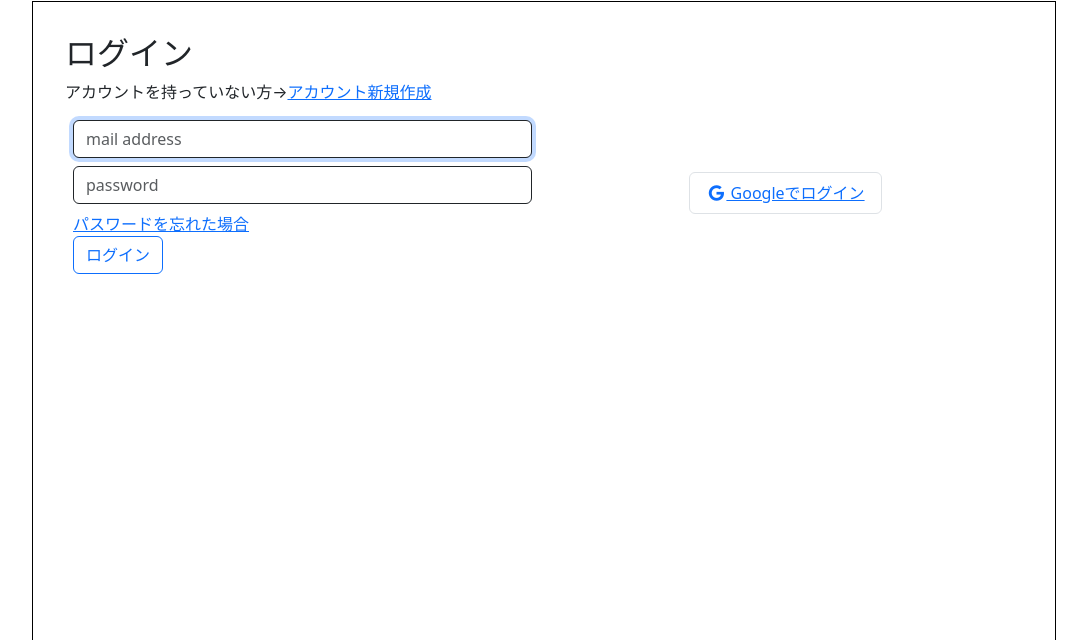
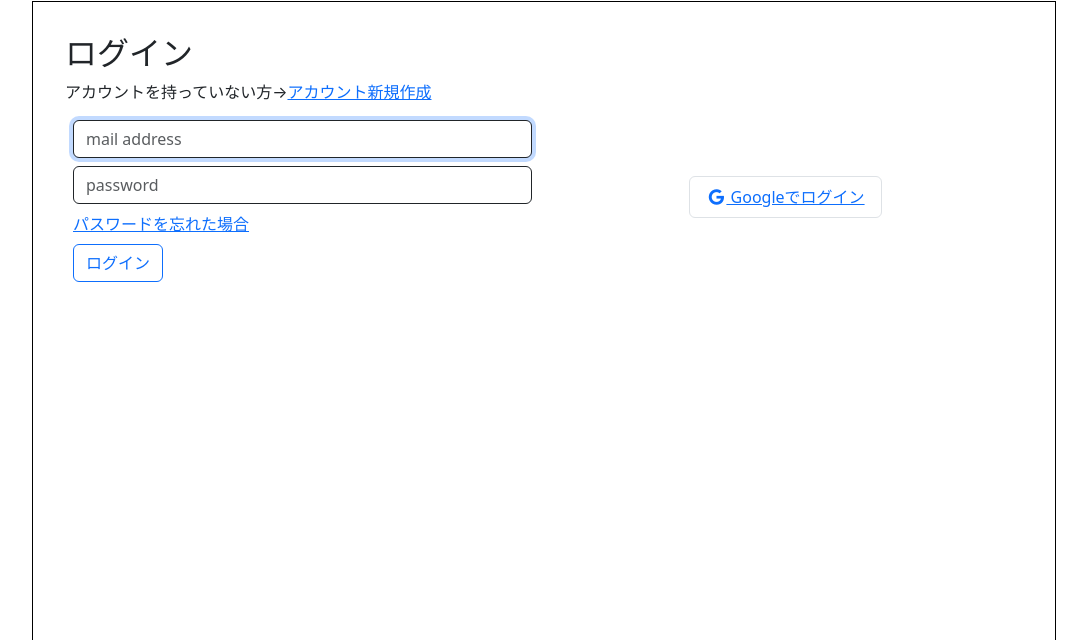
Before and after one commit to dghnts/blogsite, a Django app: page /accounts/login/ in a window 1280 px wide. Shown: the part 79-719 px from the top of the page, without its empty margins (96-1183 px from the left). Run offline with Django 4.2, Linux system fonts and the light colour scheme.

Commit message:
blog/models.pyの修正

```diff
--- a/templates/registration/login.html
+++ b/templates/registration/login.html
@@ -23,7 +23,7 @@
                    required
                    id="id_password"
                    placeholder="password">
-            <a href="{% url 'password_reset' %}" class="d-block">パスワードを忘れた場合</a>
+            <a href="{% url 'password_reset' %}" class="d-block my-2">パスワードを忘れた場合</a>
             <input class="btn btn-outline-primary form-contorol"
                    type="submit"
                    value="ログイン">
```
Also changed, not shown: db.sqlite3.
